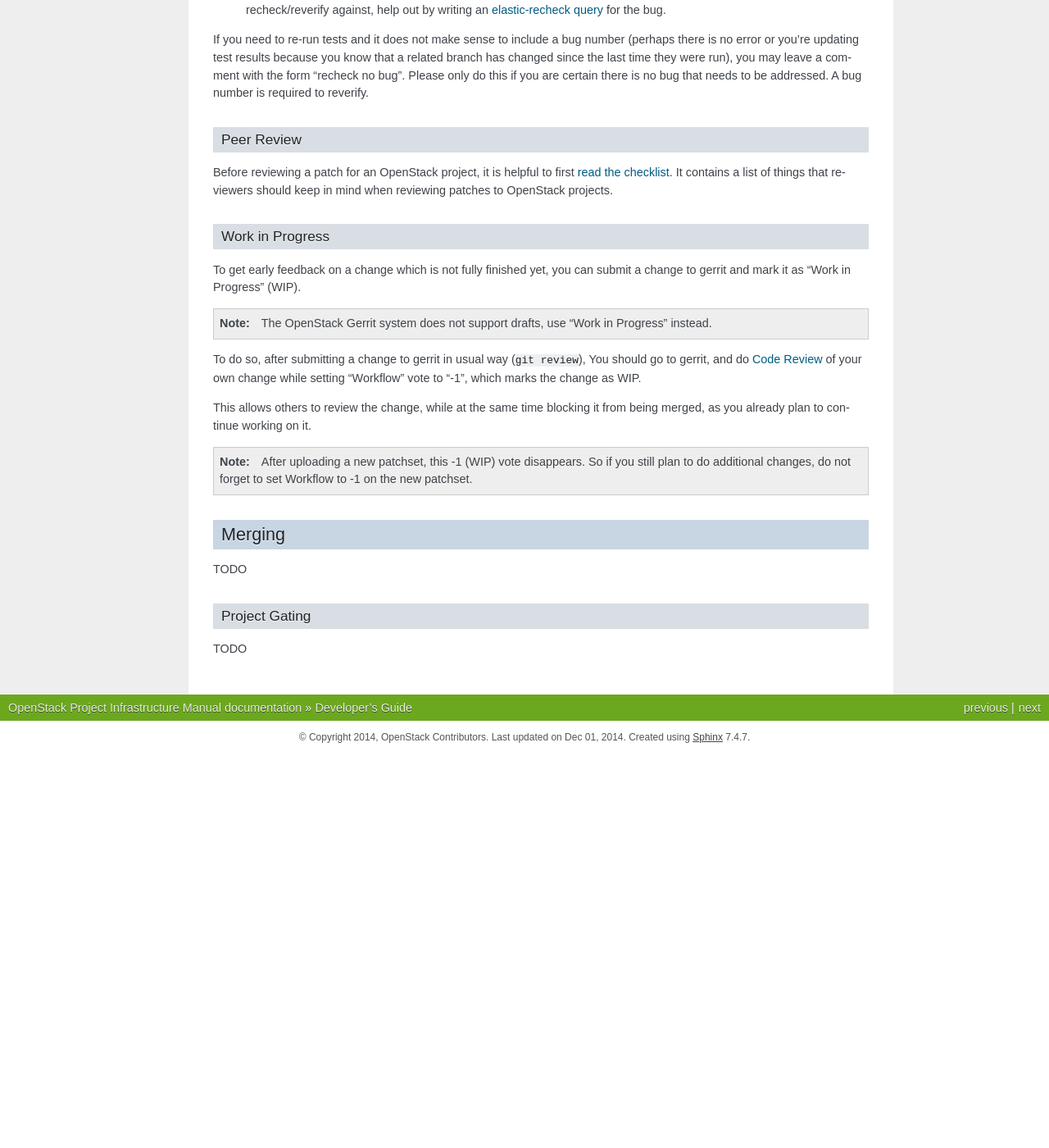
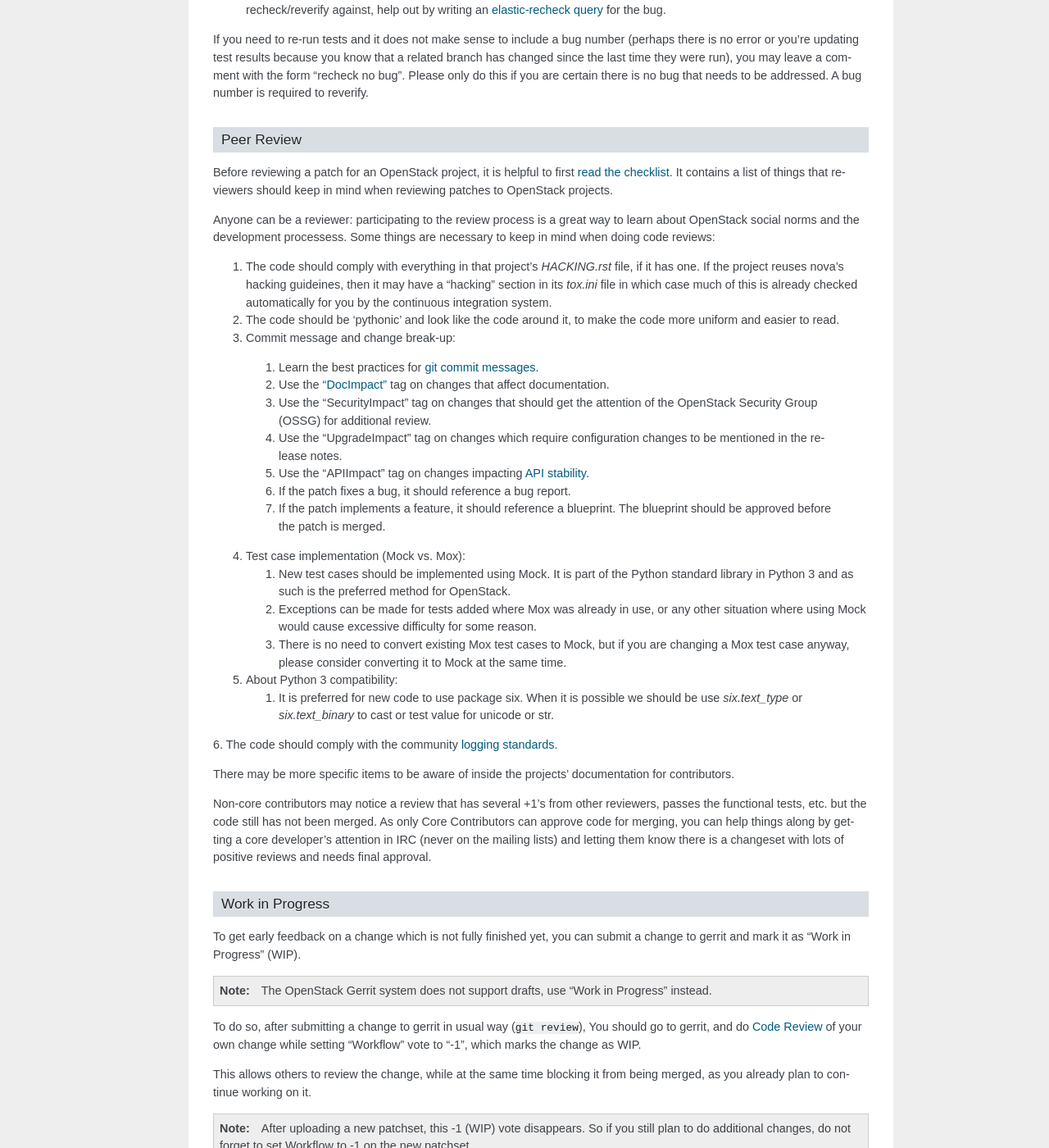
Before and after one commit to openstack-archive/infra-manual, a Sphinx documentation site: the page built from doc/source/developers.rst, in a window 1280 px wide and 1400 px high, scrolled down 7058 px. Shown: the whole window at 82% size. Built offline with Sphinx 7.4.7, drawn with Linux system fonts in a browser that asks for light colours; before the commit the page ends 7977 px from its top, so only the background shows below that.

Commit message:
Adding the Review Checklist items
The checklist is generic for all projects. Checklist items that are
specific to a project should go in project's instructions for
contributors.

Change-Id: Iaf84142e8bcbcb4c524ae8c362e7a19ee1a44711

```diff
--- a/doc/source/developers.rst
+++ b/doc/source/developers.rst
@@ -401,6 +401,67 @@
 It contains a list of things that reviewers should keep in mind when
 reviewing patches to OpenStack projects.
 
+Anyone can be a reviewer: participating to the review process is a
+great way to learn about OpenStack social norms and the development
+processess. Some things are necessary to keep in mind when doing code
+reviews:
+
+1. The code should comply with everything in that project's
+   `HACKING.rst` file, if it has one. If the project reuses nova's
+   hacking guideines, then it may have a "hacking" section in its
+   `tox.ini` file in which case much of this is already checked
+   automatically for you by the continuous integration system.
+2. The code should be 'pythonic' and look like the code around it,
+   to make the code more uniform and easier to read.
+3. Commit message and change break-up:
+
+  1. Learn the best practices for `git commit messages <https://wiki.openstack.org/wiki/GitCommitMessages>`_.
+  2. Use the `"DocImpact"
+     <https://wiki.openstack.org/wiki/Documentation/DocImpact>`_ tag on
+     changes that affect documentation.
+  3. Use the "SecurityImpact" tag on changes that should get the
+     attention of the OpenStack Security Group (OSSG) for additional
+     review.
+  4. Use the "UpgradeImpact" tag on changes which require
+     configuration changes to be mentioned in the release notes.
+  5. Use the "APIImpact" tag on changes impacting `API stability <https://wiki.openstack.org/wiki/APIChangeGuidelines>`_.
+  6. If the patch fixes a bug, it should reference a bug report.
+  7. If the patch implements a feature, it should reference a
+     blueprint. The blueprint should be approved before the patch is
+     merged.
+
+4. Test case implementation (Mock vs. Mox):
+
+   1. New test cases should be implemented using Mock. It is part
+      of the Python standard library in Python 3 and as such is the
+      preferred method for OpenStack.
+   2. Exceptions can be made for tests added where Mox was already
+      in use, or any other situation where using Mock would cause excessive
+      difficulty for some reason.
+   3. There is no need to convert existing Mox test cases to Mock,
+      but if you are changing a Mox test case anyway, please consider
+      converting it to Mock at the same time.
+
+5. About Python 3 compatibility:
+
+   1. It is preferred for new code to use package six. When it is
+      possible we should be use `six.text_type` or `six.text_binary` to cast
+      or test value for unicode or str.
+
+6. The code should comply with the community `logging standards
+<https://wiki.openstack.org/wiki/LoggingStandards>`_.
+
+There may be more specific items to be aware of inside the projects'
+documentation for contributors.
+
+Non-core contributors may notice a review that has several +1's from
+other reviewers, passes the functional tests, etc. but the code still
+has not been merged. As only Core Contributors can approve code for
+merging, you can help things along by getting a core developer's
+attention in IRC (never on the mailing lists) and letting them know
+there is a changeset with lots of positive reviews and needs final
+approval.
+
 Work in Progress
 ----------------
 
```
